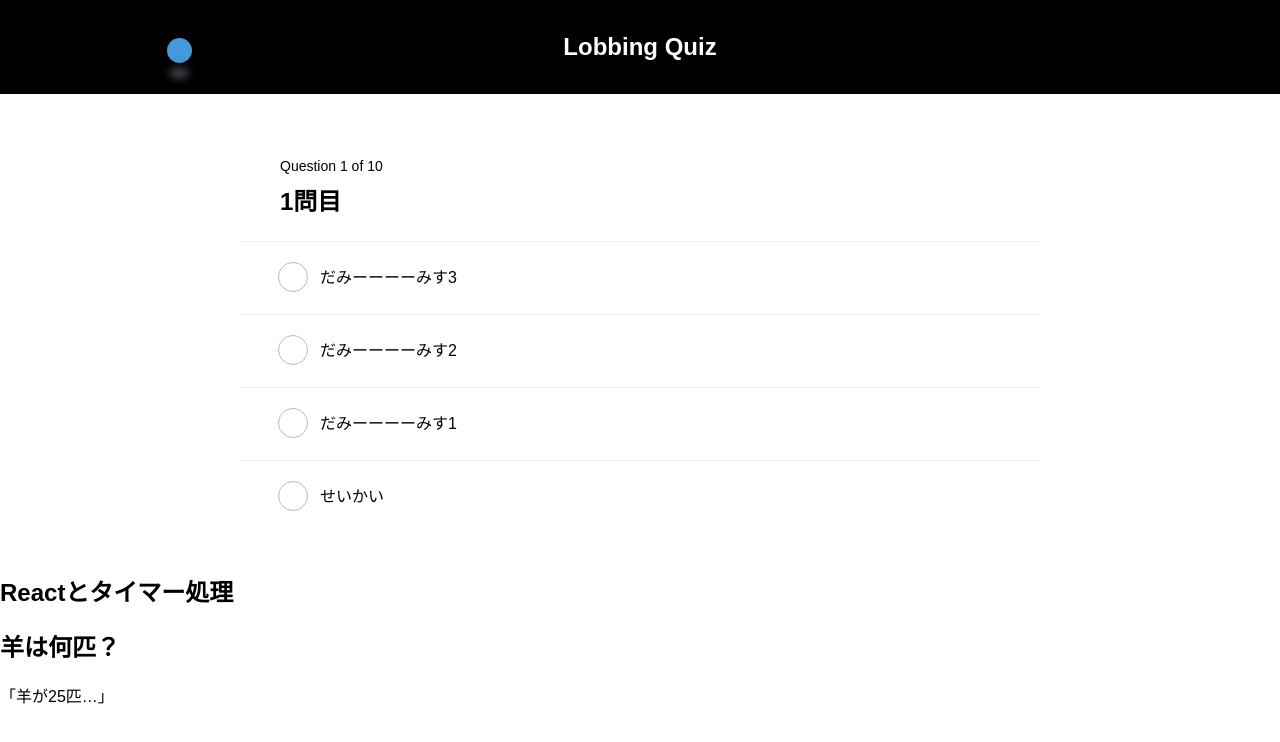
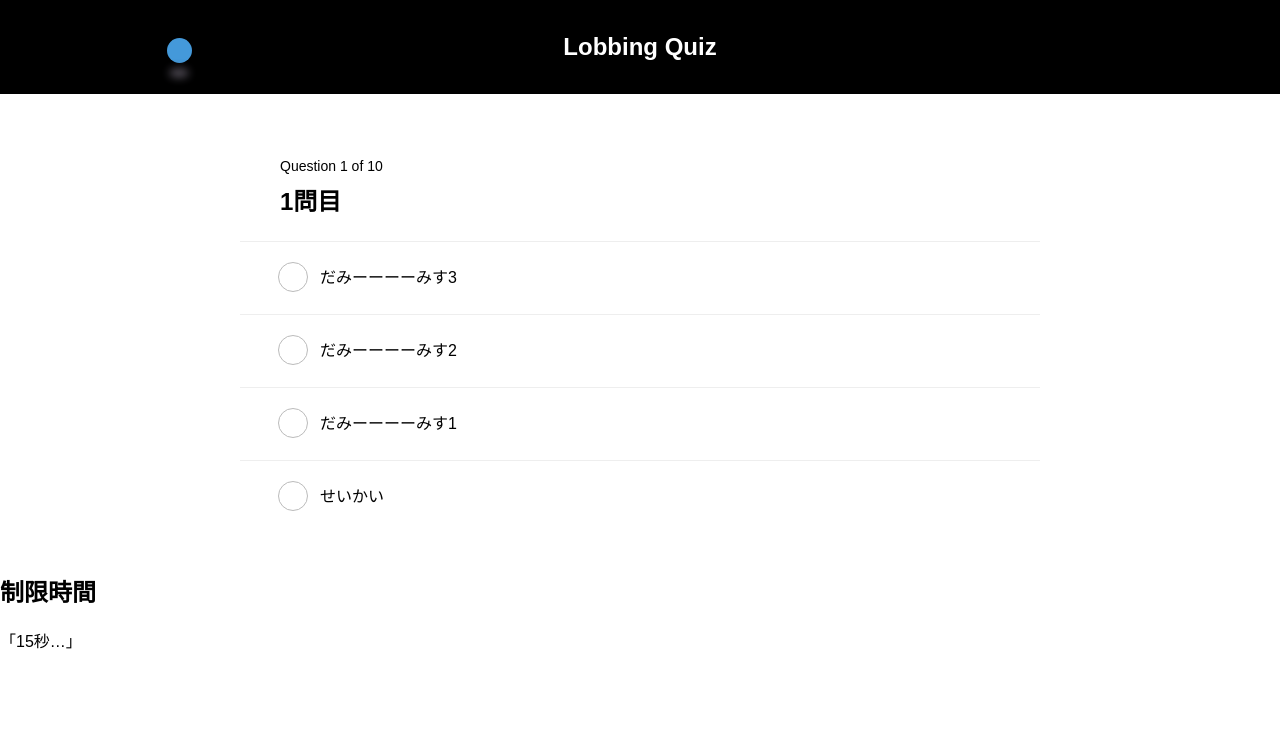
Before and after one commit to koki-table/react-quiz, a React (Create React App) app: page / in a window 1280 px wide. Shown: the top 742 px of the page. Built offline with nearby package versions, Linux system fonts and the light colour scheme; no server answers.

Commit message:
タイマー　更新

```diff
--- a/public/index.html
+++ b/public/index.html
@@ -28,8 +28,7 @@
     <div id="root"></div>
 
     <section>
-      <h1>Reactとタイマー処理</h1>
-      <div class="text">読み込み中…</div>
+      <div class="timer-text">読み込み中…</div>
     </section>
     <!--
       This HTML file is a template.
--- a/src/App.js
+++ b/src/App.js
@@ -133,7 +133,7 @@ class App extends Component {
     return answersCountKeys.filter(key => answersCount[key] === maxAnswerCount);
   }
 
-  setMistake(mistake) {
+  setMistake() {
     // quizQuestionsのオブジェクトの要素を取得
     const quizMistakeText = quizMistake.map(mistake =>
       mistake.text
@@ -263,114 +263,50 @@ class App extends Component {
 
   timerCount() {
     //DOM取得
-    const text = document.querySelector('.text');
+    const timerText = document.querySelector('.timer-text');
     // const text = document.getElementById('root')
 
     //JSXに埋め込む値
-    const h2Text = "羊は何匹？";
+    const h2Text = "制限時間";
 
     //カウントの初期値
-    let counter = 30;
+    let counter = 20;
 
-    let hitsuji =	() => {
+    const timerCountDown =	() => {
+      // quizQuestionsのオブジェクトの要素を取得
+      const quizMistakeText = quizMistake.map(mistake =>
+        mistake.text
+      );
+      const quizMistakeCount = quizMistake.map(mistake =>
+        mistake.count
+      );
 
-      // quizQuestionsのオブジェクトの要素を取得
-    // const quizMistakeText = quizMistake.map(mistake =>
-    //   mistake.text
-    // );
-    // const quizMistakeCount = quizMistake.map(mistake =>
-    //   mistake.count
-    // );
-
-      //カウントアップ
+      //カウントダウン
       if(counter>0) {
         counter--
       } else if (counter === 0) {
         this.setState({
           mistake: [],
-          // mistakeText: quizMistakeText[2],
-          // mistakeCount: quizMistakeCount[2]
+          mistakeText: quizMistakeText[2],
+          mistakeCount: quizMistakeCount[2]
         });
       };
-
-      // 下記の条件分岐でidの数によって、quizMistakeOptionsで渡す値を変更する。
-    // 助長感は否めないけど、まずはそれでやってみる
-    // if (this.state.questionId === 1) {
-    //   this.setState({
-    //     mistake: [],
-    //     mistakeText: quizMistakeText[1],
-    //     mistakeCount: quizMistakeCount[1]
-    //   });
-    // } else if (this.state.questionId === 2) {
-    //   this.setState({
-    //     mistake: [],
-    //     mistakeText: quizMistakeText[2],
-    //     mistakeCount: quizMistakeCount[2]
-    //   });
-    // } else if (this.state.questionId === 3) {
-    //   this.setState({
-    //     mistake: [],
-    //     mistakeText: quizMistakeText[3],
-    //     mistakeCount: quizMistakeCount[3]
-    //   });
-    // } else if (this.state.questionId === 4) {
-    //   this.setState({
-    //     mistake: [],
-    //     mistakeText: quizMistakeText[4],
-    //     mistakeCount: quizMistakeCount[4]
-    //   });
-    // } else if (this.state.questionId === 5) {
-    //   this.setState({
-    //     mistake: [],
-    //     mistakeText: quizMistakeText[5],
-    //     mistakeCount: quizMistakeCount[5]
-    //   });
-    // } else if (this.state.questionId === 6) {
-    //   this.setState({
-    //     mistake: [],
-    //     mistakeText: quizMistakeText[6],
-    //     mistakeCount: quizMistakeCount[6]
-    //   });
-    // } else if (this.state.questionId === 7) {
-    //   this.setState({
-    //     mistake: [],
-    //     mistakeText: quizMistakeText[7],
-    //     mistakeCount: quizMistakeCount[7]
-    //   });
-    // } else if (this.state.questionId === 8) {
-    //   this.setState({
-    //     mistake: [],
-    //     mistakeText: quizMistakeText[8],
-    //     mistakeCount: quizMistakeCount[8]
-    //   });
-    // } else if (this.state.questionId === 9) {
-    //   this.setState({
-    //     mistake: [],
-    //     mistakeText: quizMistakeText[9],
-    //     mistakeCount: quizMistakeCount[9]
-    //   });
-    // } else if (this.state.questionId === 10) {
-    //   this.setState({
-    //     mistake: [],
-    //     mistakeText: quizMistakeText[10],
-    //     mistakeCount: quizMistakeCount[10]
-    //   });
-    // }
 
       //JSXの中身
       const elm = (
       <section className="h2_elem">
         <h2>{ h2Text }</h2>
-        <p>「羊が{ counter }匹…」</p>
+        <p>「{ counter }秒…」</p>
       </section>
       );
 
       //レンダリング
-      ReactDOM.render(elm, text);
+      ReactDOM.render(elm, timerText);
     };
 
     //タイマー処理
-    setInterval(hitsuji, 1000);
+    // 第一引数に処理、第二引数が時間
+    setInterval(timerCountDown, 1000);
   }
 
 
```
